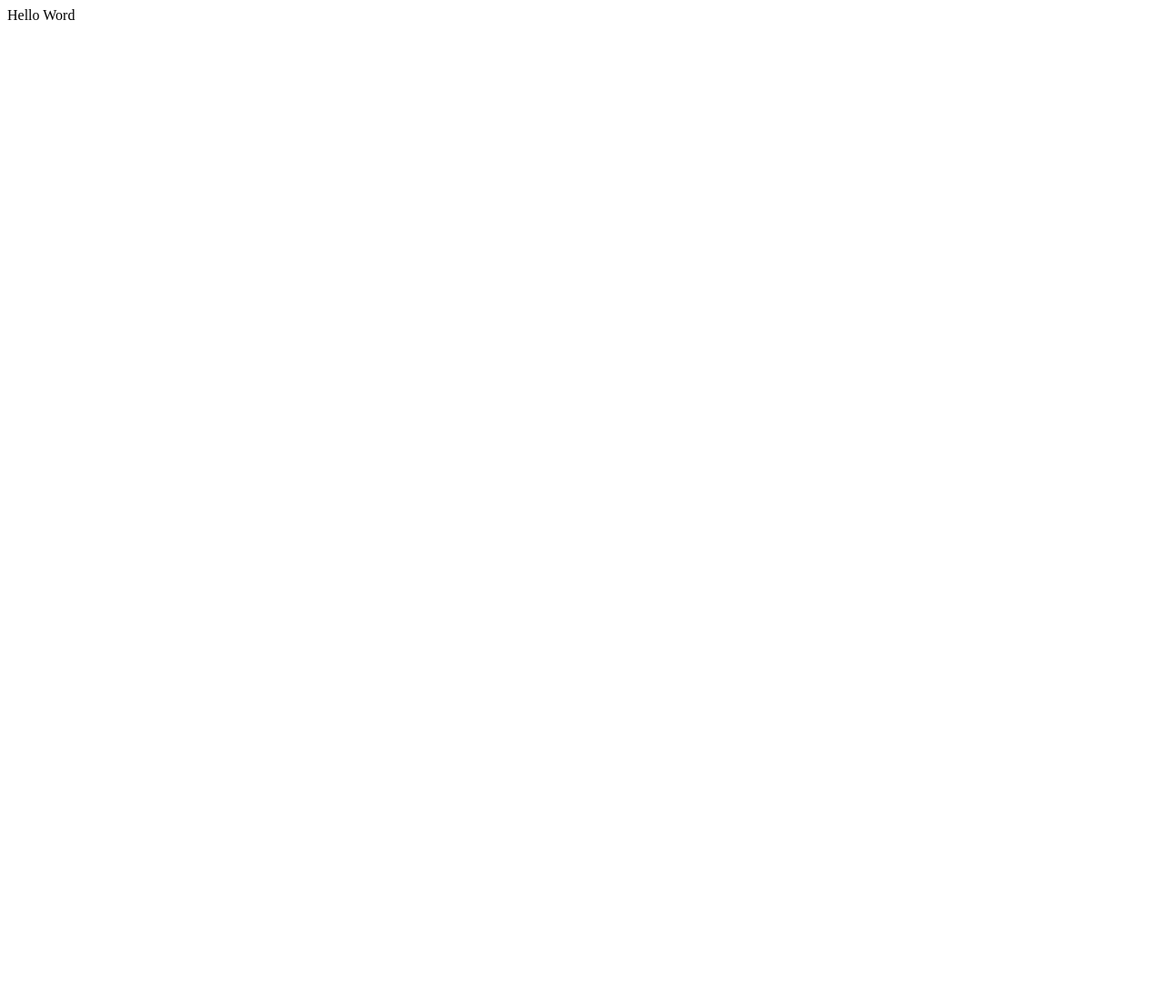
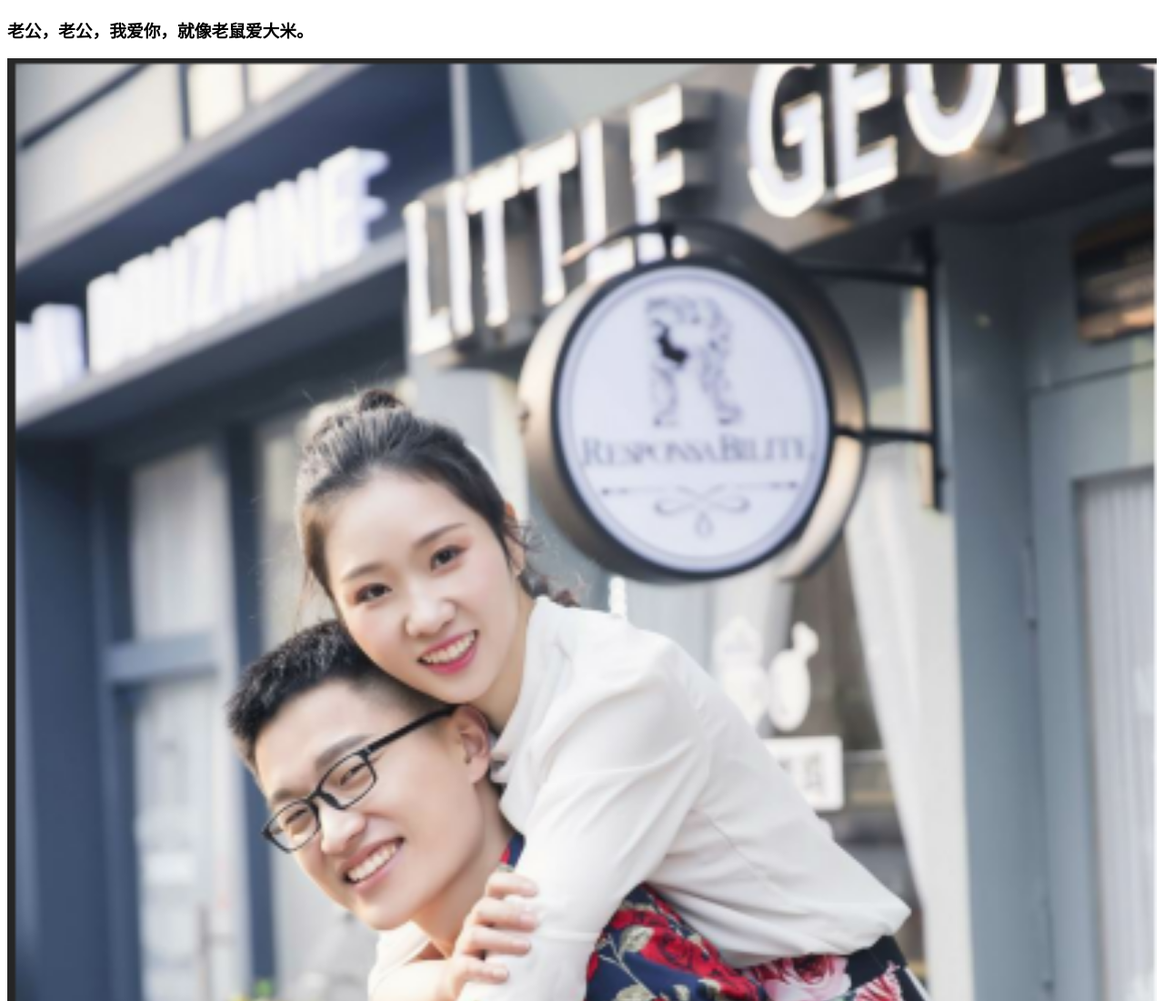
Before and after one commit to lily-1/lily-1.github.io, a plain HTML site: page index.html in a window 1280 px wide. Shown: the top 1100 px of the page at 91% size. Before the commit the page ends 800 px from the top, so only its background shows below. Drawn offline with Linux system fonts and the light colour scheme.

Commit message:
上传到自己的github

```diff
--- a/index.html
+++ b/index.html
@@ -1,13 +1,21 @@
 <!DOCTYPE html>
 <html lang="en">
+
 	<head>
 		<meta charset="UTF-8">
 		<title></title>
 		<meta name="viewport" content="width=device-width, user-scalable=no, initial-scale=1.0, maximum-scale=1.0, minimum-scale=1.0">
+		<style type="text/css">
+			img {
+				width: 100%;
+				color: #F02D2D;
+			}
+		</style>
 	</head>
 
 	<body>
-		Hello Word
+		<h3>老公，老公，我爱你，就像老鼠爱大米。</h3>
+		<img src="logo.png" alt="" />
 	</body>
 
 </html>
```
Also changed, not shown: logo.png (added).
